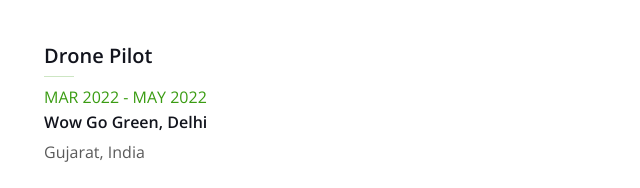
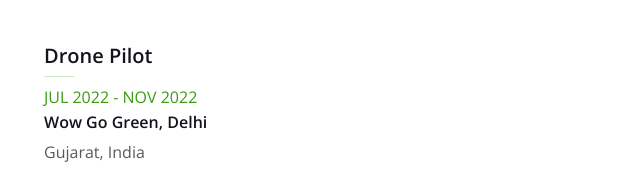
Before and after one commit to Ravirajsinh08/Ravirajsinh-protfolio, a plain HTML site: page index.html in a window 1280 px wide. Shown: the part 2208-2396 px from the top of the page, 620-1260 px from the left. Drawn offline with nearby package versions, Linux system fonts and the light colour scheme.

Commit message:
date fix

```diff
--- a/index.html
+++ b/index.html
@@ -352,7 +352,7 @@
                                 <div class="col-sm-6">
                                     <h5>Drone Pilot</h5>
                                     <hr class="text-primary my-2">
-                                    <p class="text-primary mb-1">MAR 2022 - MAY 2022</p>
+                                    <p class="text-primary mb-1">JUL 2022 - NOV 2022</p>
                                     <h6 class="mb-2">Wow Go Green, Delhi</h6>
                                     <p class="mb-0">Gujarat, India</p>
                                 </div>
```
